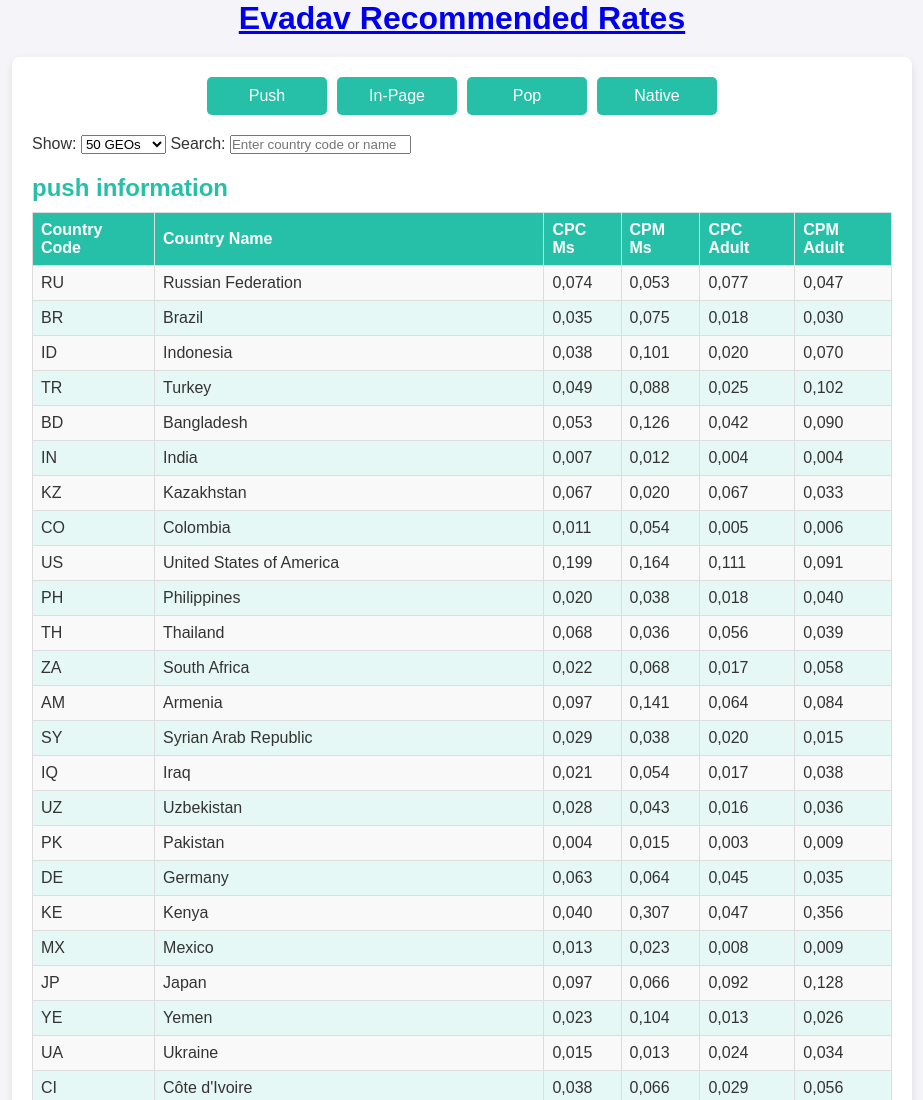
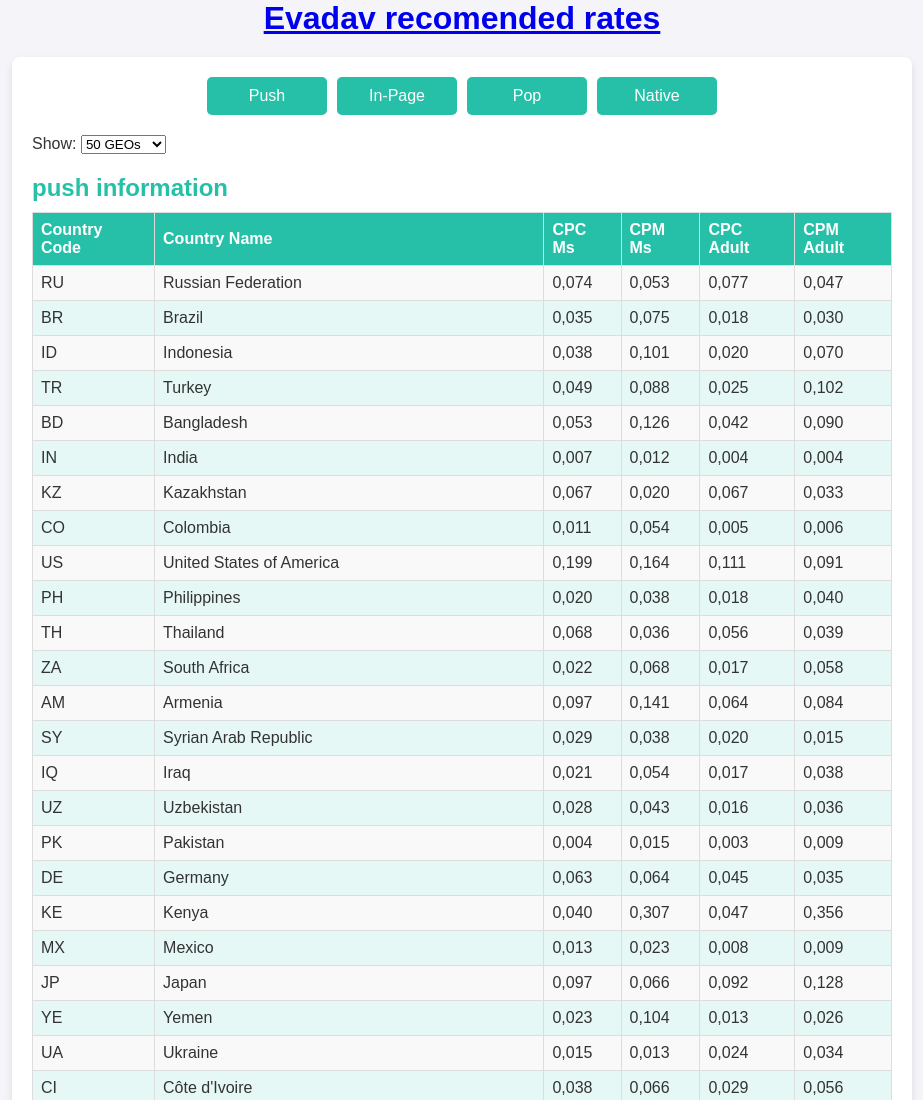
Before and after one commit to imaxlazarenko1/evarates_test2.github.io, a website: page index.html in a window 1280 px wide. Shown: the top 1100 px of the page, without its empty margins (178-1101 px from the left). Drawn offline with Linux system fonts and the light colour scheme.

Commit message:
Update index.html

```diff
--- a/index.html
+++ b/index.html
@@ -20,7 +20,7 @@
     <header class="header">
         <h1>
             <a href="https://refadav.com/?ref=NVsHhZcakGUooYQQvYsYBHsdbVurWNNu" target="_blank" rel="noopener noreferrer">
-                Evadav Recommended Rates
+                Evadav recomended rates
             </a>
         </h1>
     </header>
@@ -34,16 +34,13 @@
             <button id="nativeBtn" class="format-btn">Native</button>
         </div>
 
-        <!-- Управление отображением -->
+        <!-- Выбор количества строк -->
         <div class="pagination-controls">
             <label for="rowsPerPage">Show:</label>
             <select id="rowsPerPage">
                 <option value="50">50 GEOs</option>
-                <option value="300">300 GEOs</option>
+                <option value="100">100 GEOs</option>
             </select>
-
-            <label for="searchInput">Search:</label>
-            <input type="text" id="searchInput" placeholder="Enter country code or name">
         </div>
 
         <!-- Push -->
@@ -93,6 +90,7 @@
                 </thead>
                 <tbody></tbody>
             </table>
+
         </section>
 
         <!-- Native -->
```
